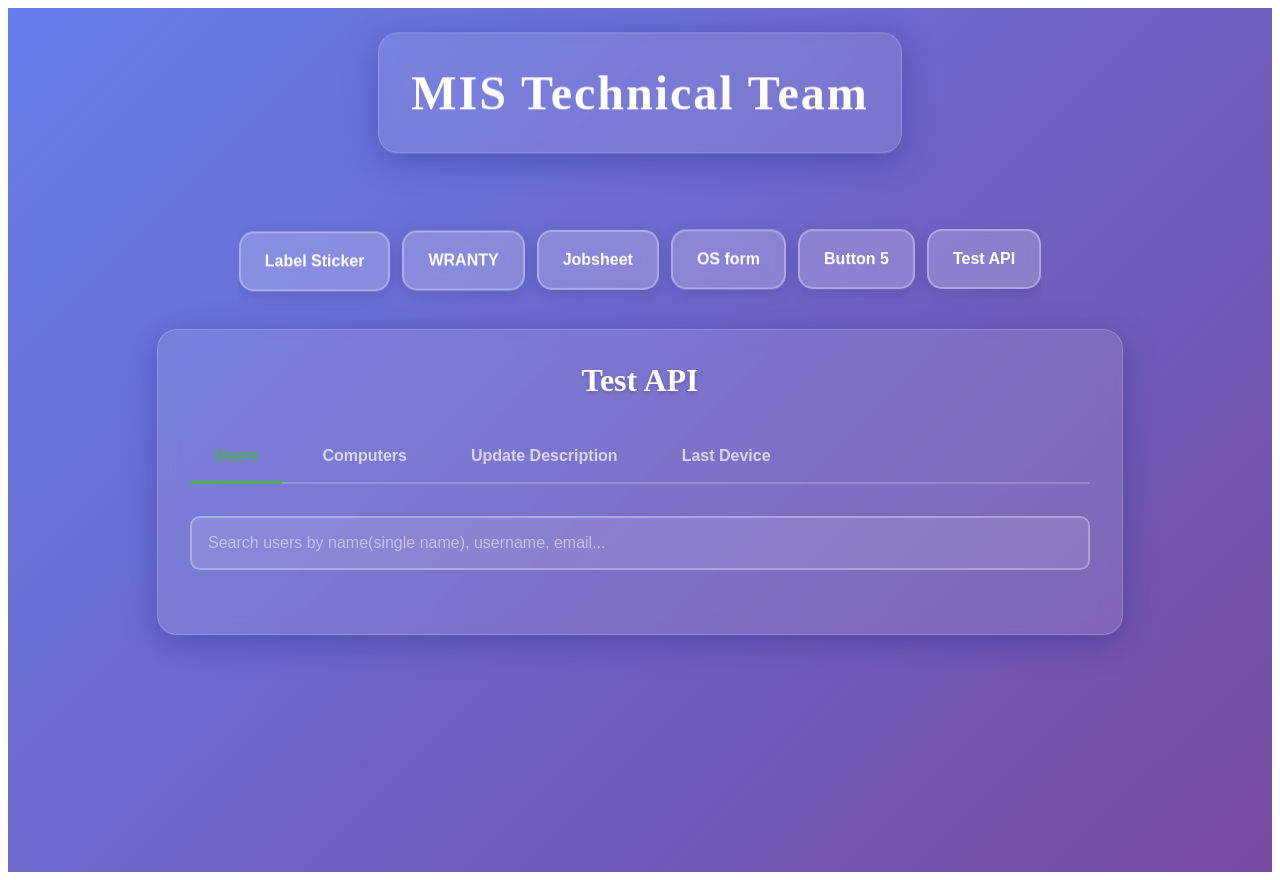
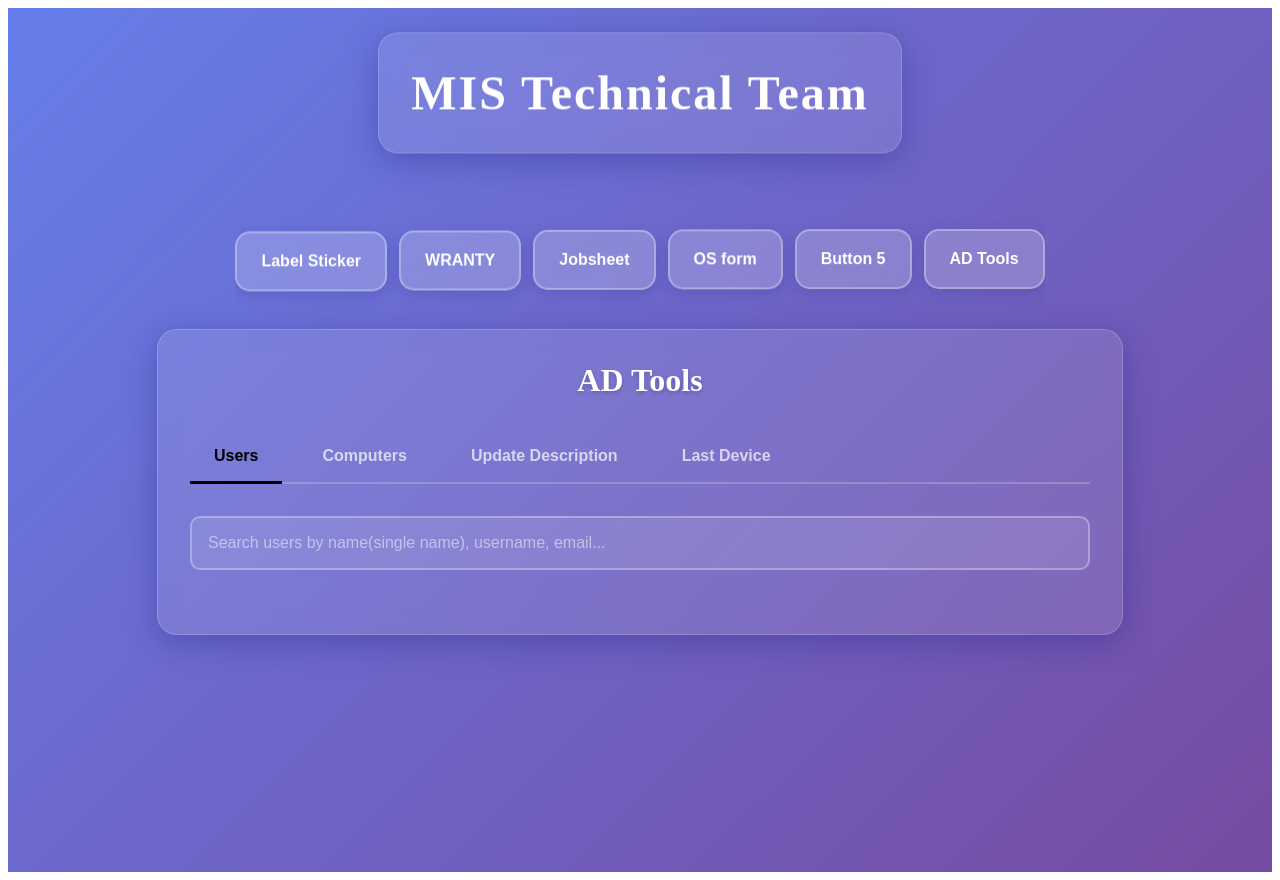
Before and after one commit to TrqHsn/MISTechnical, an Angular app in the folder MIS/: page /test-api in a window 1280 px wide. Built offline with nearby package versions, Linux system fonts and the light colour scheme.

Commit message:
count down

```diff
--- a/MIS/src/app/app.ts
+++ b/MIS/src/app/app.ts
@@ -16,6 +16,6 @@ export class App {
     { name: 'Jobsheet', id: 'jobsheet' },
     { name: 'OS form', id: 'oif' },
     { name: 'Button 5', id: 'button5' },
-    { name: 'Test API', id: 'testapi' }
+    { name: 'AD Tools', id: 'testapi' }
   ];
 }
--- a/MIS/src/app/components/test-api/test-api.css
+++ b/MIS/src/app/components/test-api/test-api.css
@@ -56,8 +56,8 @@ h1 {
 }
 
 .tab-btn.active {
-  color: #4caf50;
-  border-bottom-color: #4caf50;
+  color: #000000;
+  border-bottom-color: #000000;
 }
 
 .tab-content {
--- a/MIS/src/app/components/test-api/test-api.html
+++ b/MIS/src/app/components/test-api/test-api.html
@@ -1,5 +1,5 @@
 <div class="test-api-container">
-  <h1>Test API</h1>
+  <h1>AD Tools</h1>
 
   <!-- Tab Navigation -->
   <div class="tabs">
@@ -208,13 +208,13 @@
     <div class="loading">Loading last device numbers...</div>
     } @else if (lastDevicesLoaded()) {
     <div class="devices-display">
-      <h3>Highest Device Numbers by Prefix</h3>
+      <h3>Next Device Name</h3>
       <div class="devices-grid">
         @for (prefix of ['SDLL', 'SDLD', 'DBOL']; track prefix) {
         <div class="device-card">
           <div class="device-prefix">{{ prefix }}</div>
-          <div class="device-number">{{ lastDevices()[prefix] }}</div>
-          <div class="next-number">Next: {{ prefix }}{{ (lastDevices()[prefix] + 1).toString().padStart(3, '0') }}</div>
+          <div class="device-number">{{ (lastDevices()[prefix] + + 1).toString().padStart(3, '0') }}</div>
+          <div class="next-number">Last: {{ prefix }}{{ lastDevices()[prefix]  }}</div>
         </div>
         }
       </div>
```
Also changed, not shown: 1 other file (tests, documents, lock files or other folders).
